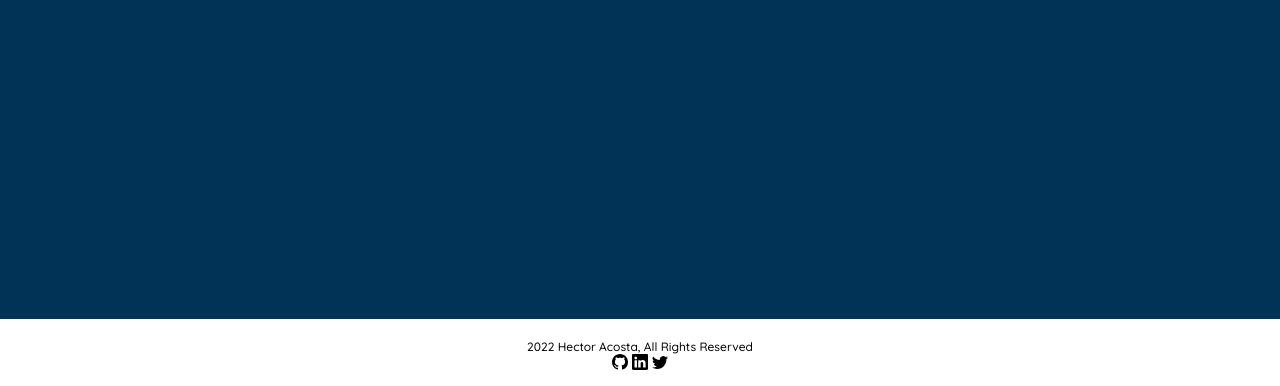
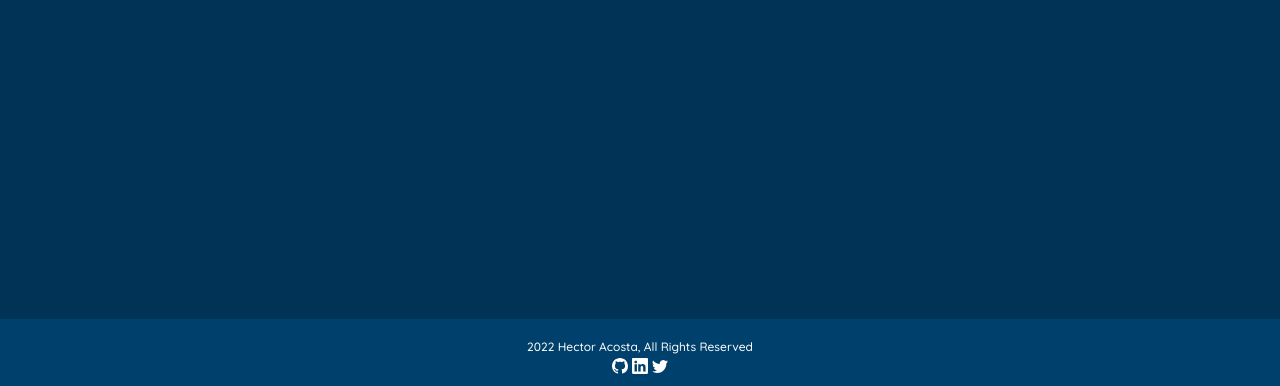
Before and after one commit to ThunderProCode/Media-player, a website with bundled scripts: page index.html in a window 1280 px wide. Shown: the part 598-984 px from the top of the page. Built offline with nearby package versions, Linux system fonts and the light colour scheme.

Commit message:
changes on script

```diff
--- a/src/plugins/AutoPlay.js
+++ b/src/plugins/AutoPlay.js
@@ -3,8 +3,10 @@
 function AutoPlay() {}
 
 AutoPlay.prototype.run = function(player) {
-    player.mute();
-    player.play();
+   if(!player.muted){
+    player.muted(true);
+   }
+   player.play();
 };
 
 export default AutoPlay;
--- a/src/styles/styles.css
+++ b/src/styles/styles.css
@@ -76,6 +76,8 @@ body {
 }
 
 .page-footer {
+    background-color: #00406c;
+    color: white;
     padding: 8px;
     display: flex;
     flex-direction: column;
@@ -85,10 +87,10 @@ body {
 
 .page-footer a {
     text-decoration: none;
-    color: black;
+    color: white;
 }
 
 .page-footer p {
     font-size: 12px;
-    margin-bottom: 0;
+    margin-bottom: 4px;
 }
```
Also changed, not shown: src/scripts/mediaplayer.js (+4 -4 lines).
